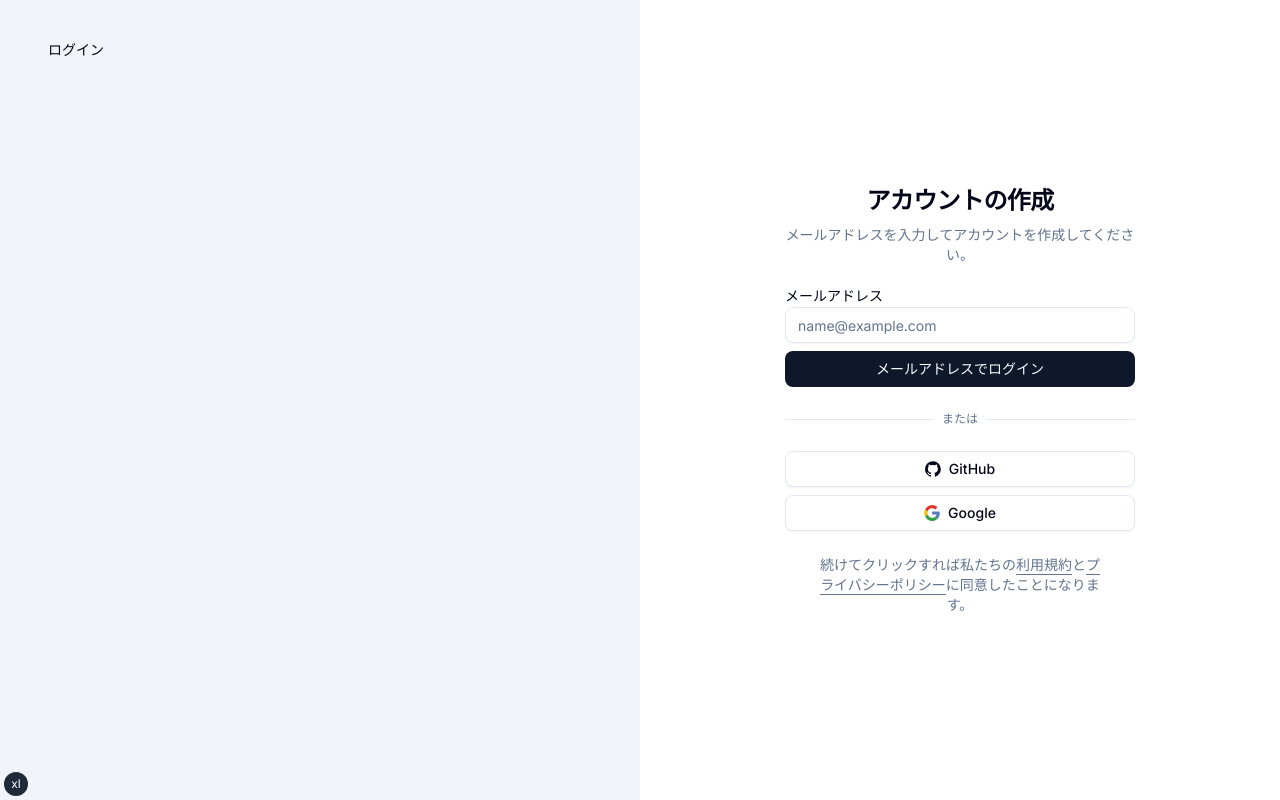
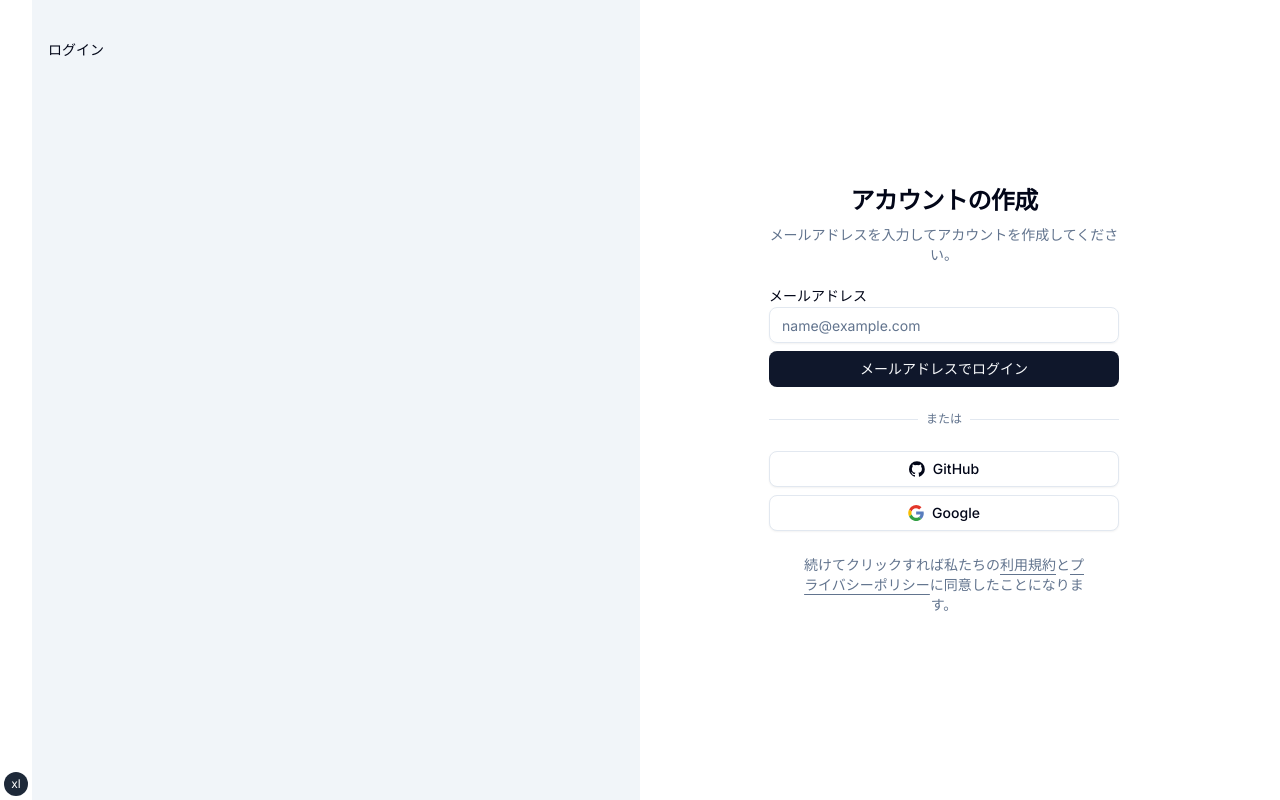
Before and after one commit to rambda02/post-writer, a Next.js app: page /register in a window 1280 px wide. Built offline with nearby package versions, Linux system fonts and the light colour scheme; no server answers.

Commit message:
💄 global.cssファイルを修正する

```diff
--- a/src/app/globals.css
+++ b/src/app/globals.css
@@ -141,3 +141,16 @@ h5.ce-header {
 h6.ce-header {
   @apply text-base font-semibold;
 }
+
+.container {
+  @apply mx-auto px-8;
+
+  /* 1400px未満の場合は100% */
+  @media (width < 1400px) {
+    max-width: 100%;
+  }
+  /* 1400px以上の場合は1400px */
+  @media (min-width: 1400px) {
+    max-width: 1400px;
+  }
+}
--- a/tailwind.config.mjs
+++ b/tailwind.config.mjs
@@ -11,13 +11,6 @@ const config = {
   ],
   // テーマの設定
   theme: {
-    container: {
-      center: true, // style: margin-inline: auto; tailwind: mx-auto
-      padding: "2rem", // style: padding-inline: 2rem; tailwind: px-4
-      screens: {
-        "2xl": "1400px", // style: max-width: 1400px; tailwind: max-w-7xl
-      },
-    },
     // テーマの拡張
     extend: {
       fontFamily: {
```
